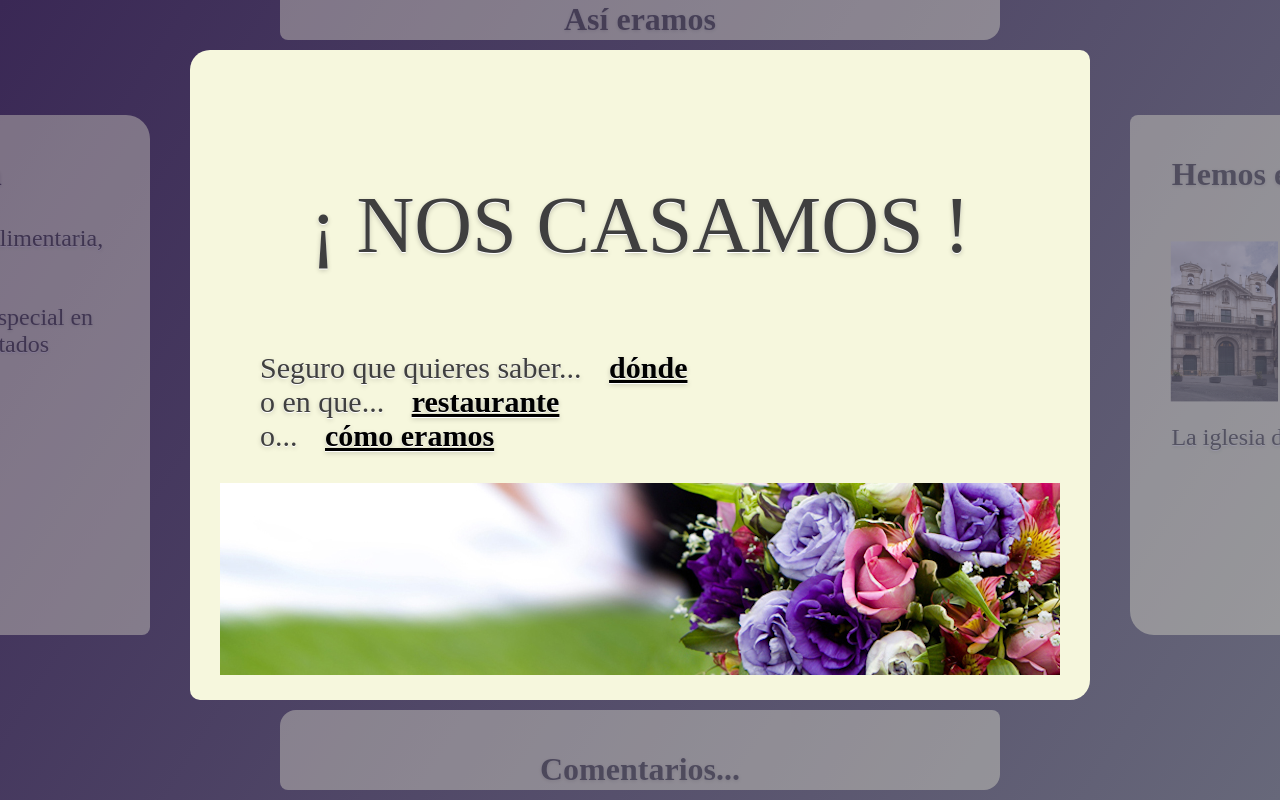
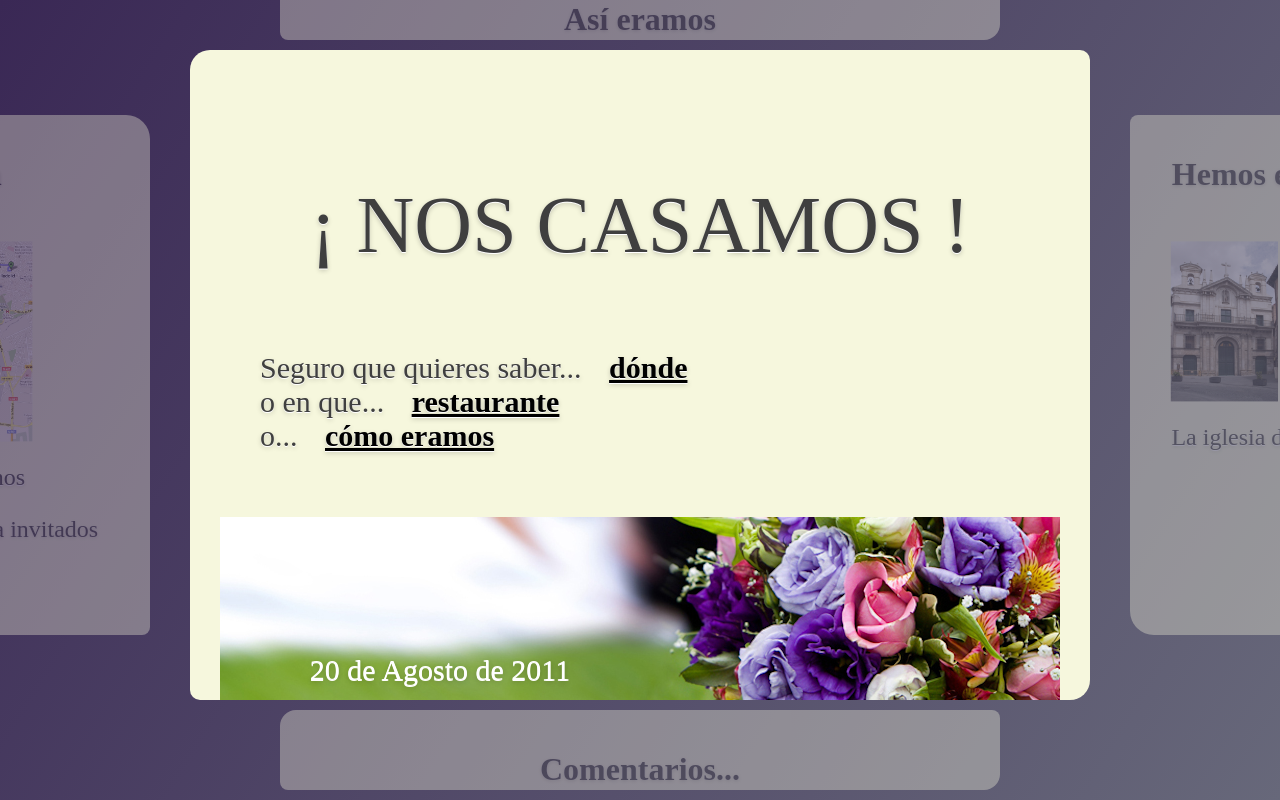
Before and after one commit to javiergamarra/weddingWeb, a PHP site: page / in a window 1280 px wide. Run offline with PHP 8.4, Linux system fonts and the light colour scheme; some web fonts are replaced.

Commit message:
Issue 15, wedding date

```diff
--- a/css/base.css
+++ b/css/base.css
@@ -188,6 +188,13 @@ footer {
 	text-align: center;
 }
 
+#weddingDate {
+	color: white;
+	position: relative;
+	bottom: -170px;
+	left: -200px;
+}
+
 @font-face {
 	font-family: 'League Gothic';
 	src: url('League_Gothic.otf') format('truetype');
--- a/index.html
+++ b/index.html
@@ -37,10 +37,15 @@ rubencab69@hotmail.com o criscasa81@gmail.com</p>
 <p>Comeremos en el Hotel la Vega</p>
 </header>
 <div id="post-image">
-<div id="figure"><img src="images/LaVega.jpg" class="image" /> <span
+<div id="figure"><img src="images/LaVega.jpg" class="image" style="height: 250px;"/> <span
 	class="caption"> Este es el hotel La Vega, la fachada frontal </span></div>
 </div>
-<p>Si padec&eacute;is alguna alergia alimentaria, avisadnos</p>
+<div id="post-image">
+<div id="figure"><img src="images/MapaIglesiaHotel.jpg" style="height: 250px;"
+	class="image" /><span class="caption"> En este mapa se
+muestra el camino para ir de la iglesia al hotel </span></div>
+</div>
+<p style="clear: both">Si padec&eacute;is alguna alergia alimentaria, avisadnos</p>
 <p>El hotel ofrece un precio especial en habitaciones para invitados</p>
 <a onclick="javascript:slideshow.reset()" href="">Volver</a> </section></div>
 <div class="slide" id="landing-slide"
@@ -54,6 +59,7 @@ rubencab69@hotmail.com o criscasa81@gmail.com</p>
 	<li>o... <span id="up-arrow" class="arrows">c&oacute;mo
 	eramos</span></li>
 </ul>
+<div id="weddingDate">20 de Agosto de 2011</div>
 <img src="images/default.jpg" /> </section></div>
 
 <div class="slide" id="right-slide"
@@ -66,8 +72,9 @@ rubencab69@hotmail.com o criscasa81@gmail.com</p>
 iglesia </span></div>
 </div>
 <div id="post-image">
-<div id="figure"><img src="images/VirgenVeraCruz.jpg" class="image" />
-<span class="caption"> La Virgen de la Vera Cruz </span></div>
+<div id="figure"><img src="images/VirgenVeraCruz.jpg"
+	class="image" /> <span class="caption"> La Virgen de la Vera
+Cruz </span></div>
 </div>
 <div id="post-image">
 <div id="figure"><img src="images/MapaVeraCruz.jpg" class="image" />
```
Also changed, not shown: images/MapaIglesiaHotel.jpg (added).
